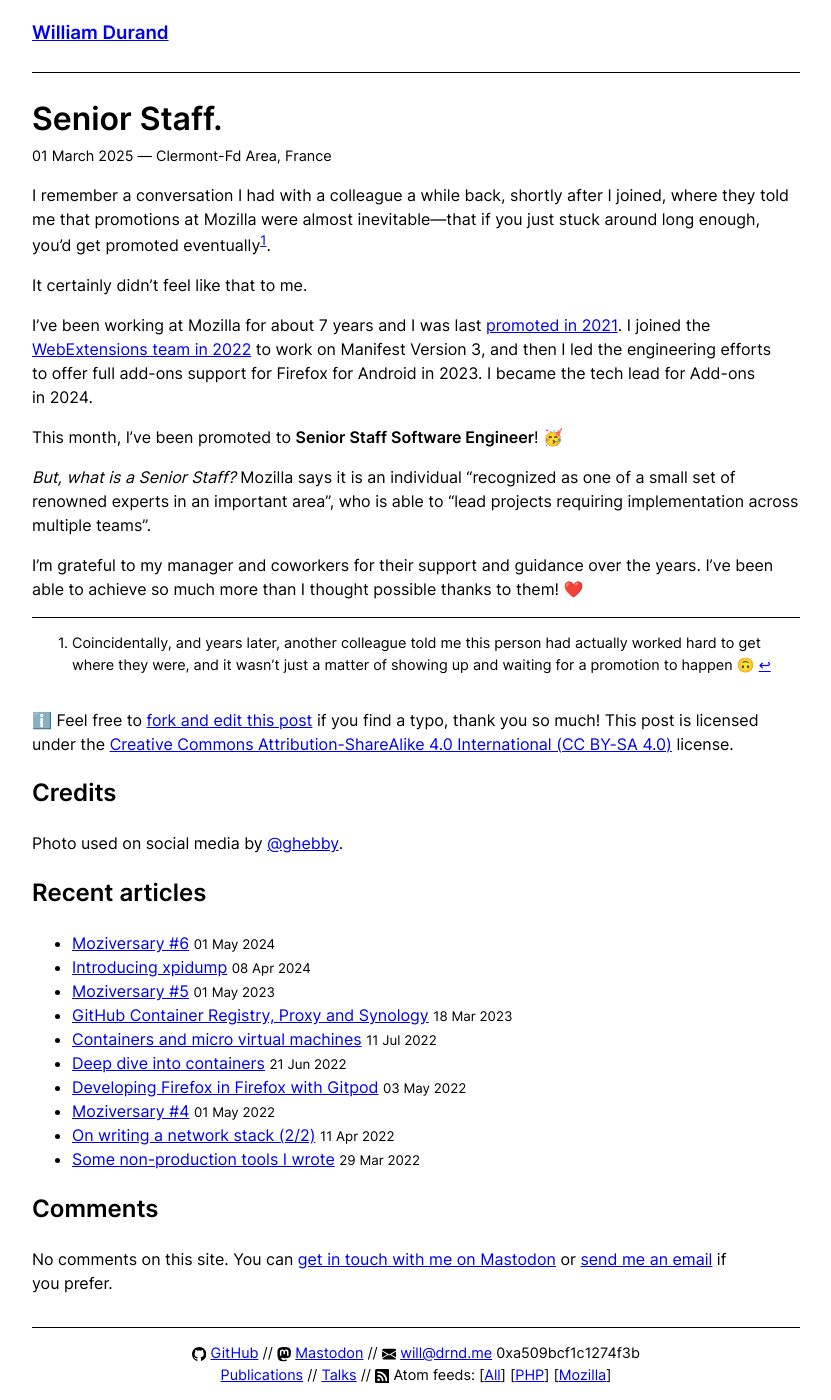
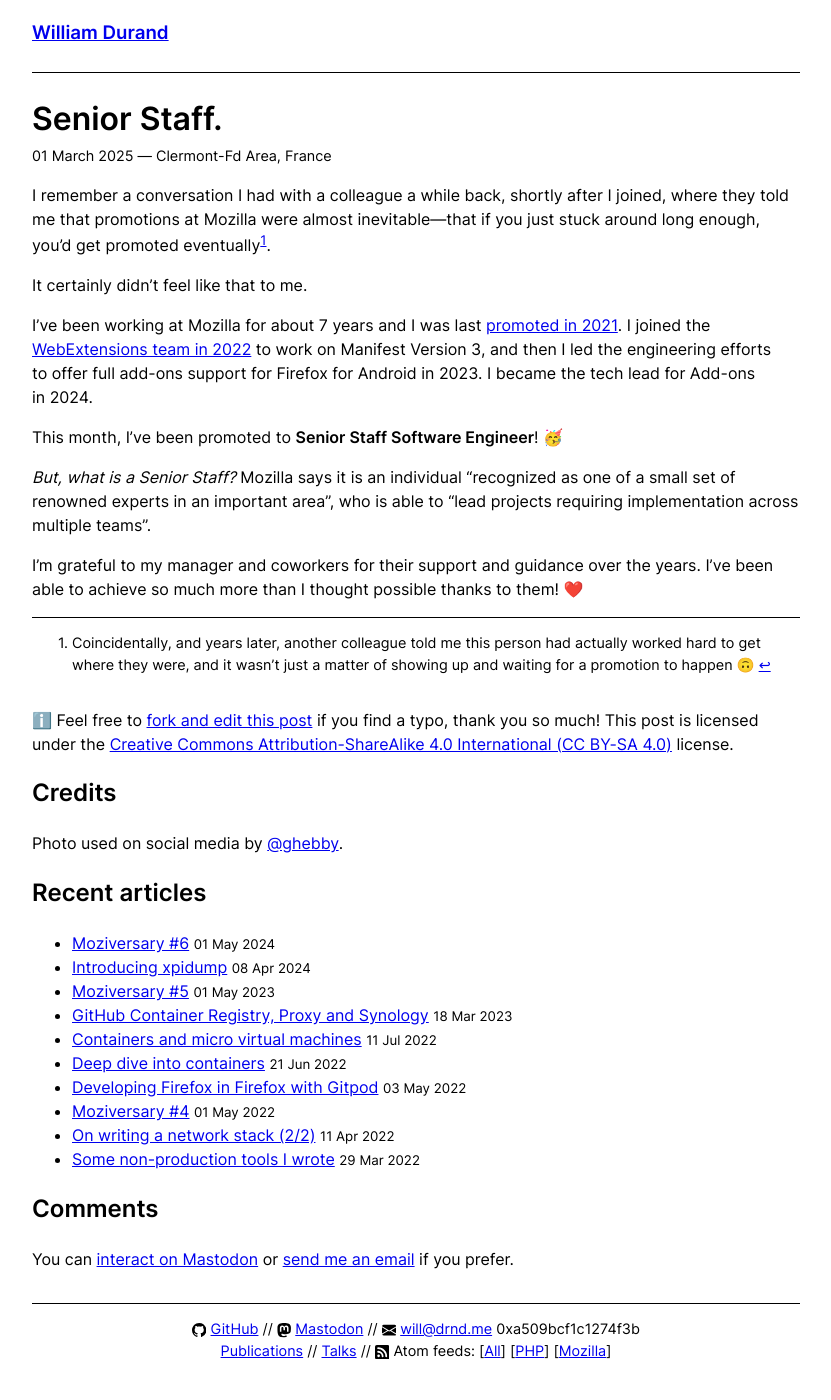
Before and after one commit to willdurand/willdurand.github.io, a Jekyll site: the page built from _posts/2025-03-01-senior-staff.md, in a window 1280 px wide. Shown: the whole page, without its empty margins (224-1055 px from the left). Built offline with Jekyll 4.4.1, drawn with Linux system fonts in a browser that asks for light colours; after the commit the page ends 1376 px from its top, so only the background shows below that.

Commit message:
Fix comments section

```diff
--- a/_layouts/post.html
+++ b/_layouts/post.html
@@ -76,7 +76,6 @@
   <h2>Comments</h2>
 
   <p>
-    No comments on this site.
     {% if page.mastodon_id %}
     You can <a href="https://mamot.fr/@{{ site.author.mastodon }}/{{ page.mastodon_id }}">interact on Mastodon</a>
     {% else %}
```
Also changed, not shown: _posts/2025-03-01-senior-staff.md (+1 -1 lines).
